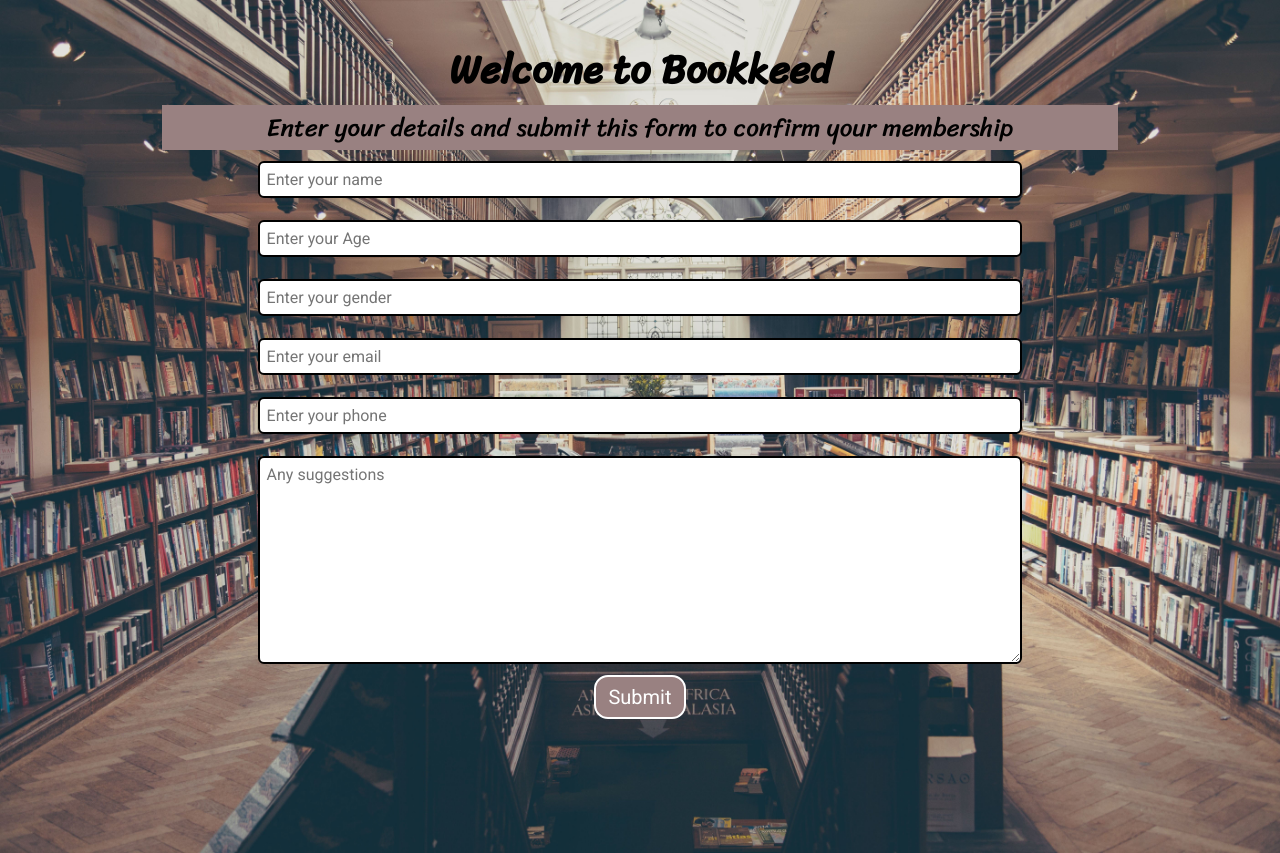
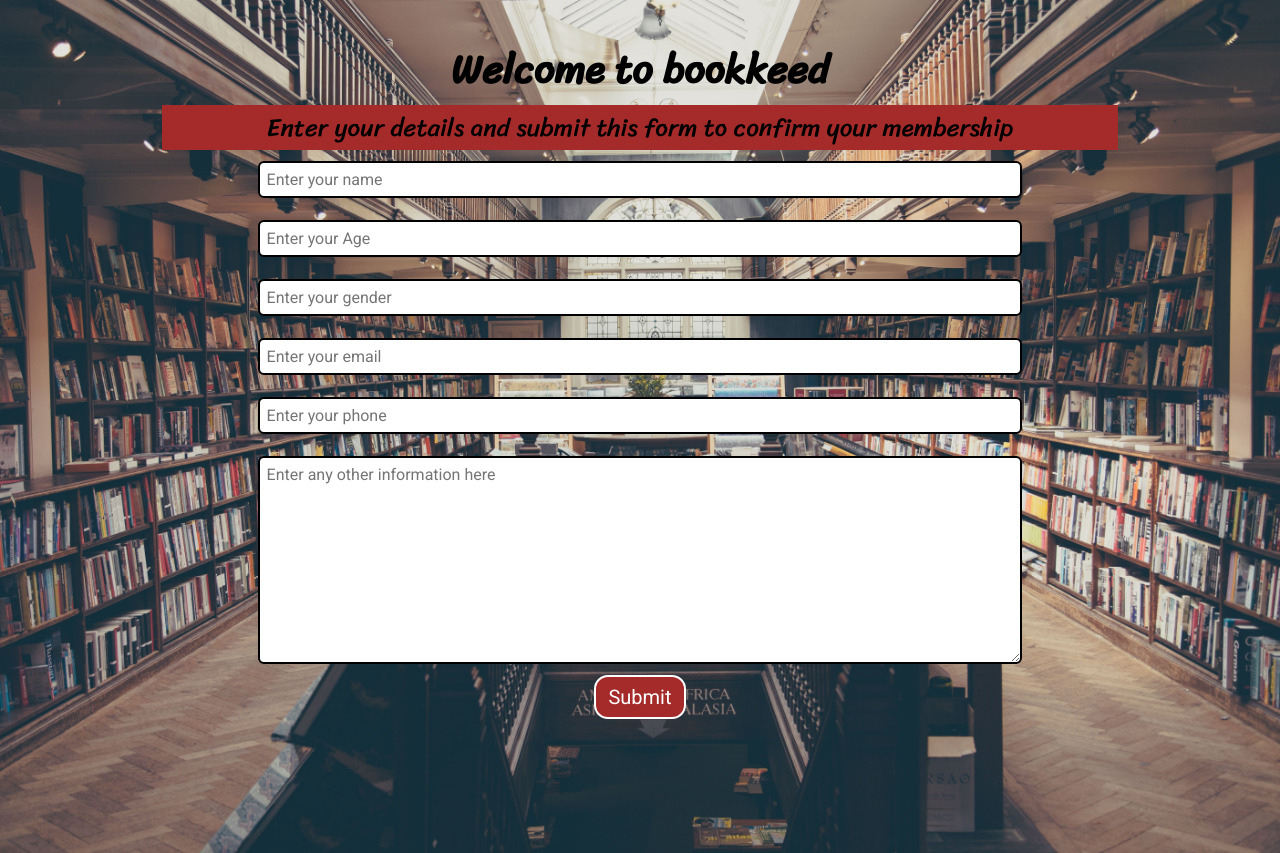
Before and after one commit to amiyaranjan-tech/newsite, a PHP site: page / in a window 1280 px wide. Run offline with PHP 8.4, Linux system fonts and the light colour scheme.

Commit message:
bookkeed

```diff
--- a/index.php
+++ b/index.php
@@ -53,11 +53,11 @@ if(isset($_POST['name'])){
 <body>
     <img class="bg" src="bg.jpg" alt="bookkeed">
     <div class="container">
-        <h1>Welcome to Bookkeed</h3>
-        <p>Enter your details and submit this form to confirm your membership </p>
+        <h1>Welcome to bookkeed</h3>
+        <p>Enter your details and submit this form to confirm your membership</p>
         <?php
         if($insert == true){
-        echo "<p class='submitMsg'>Thanks for submitting your form. happy learning</p>";
+        echo "<p class='submitMsg'>Thanks for submitting your form, happy learning</p>";
         }
     ?>
         <form action="index.php" method="post">
@@ -66,7 +66,7 @@ if(isset($_POST['name'])){
             <input type="text" name="gender" id="gender" placeholder="Enter your gender">
             <input type="email" name="email" id="email" placeholder="Enter your email">
             <input type="phone" name="phone" id="phone" placeholder="Enter your phone">
-            <textarea name="desc" id="desc" cols="30" rows="10" placeholder="Any suggestions"></textarea>
+            <textarea name="desc" id="desc" cols="30" rows="10" placeholder="Enter any other information here"></textarea>
             <button class="btn">Submit</button>
         </form>
     </div>
--- a/style.css
+++ b/style.css
@@ -10,7 +10,6 @@ font-family: 'Roboto', sans-serif;
     max-width: 80%;
     padding: 34px;
     margin: auto;
-
 }
 
 .container h1 {
@@ -23,7 +22,7 @@ p{
     font-size: 25px;
     text-align: center;
     font-family: 'Sriracha', cursive;
-    background: rgb(153, 129, 129);
+    background: brown;
 }
 
 input, textarea{
@@ -45,7 +44,7 @@ form{
 
 .btn{
     color: white;
-    background: rgb(153, 129, 129);
+    background: brown;
     padding: 8px 12px;
     font-size: 20px;
     border: 2px solid white;
@@ -57,7 +56,7 @@ form{
     width: 100%;
     position: absolute;
     z-index: -1;
-    opacity: 1;
+    opacity: 1.0;
 }
 .submitMsg{
     color: green;
```
